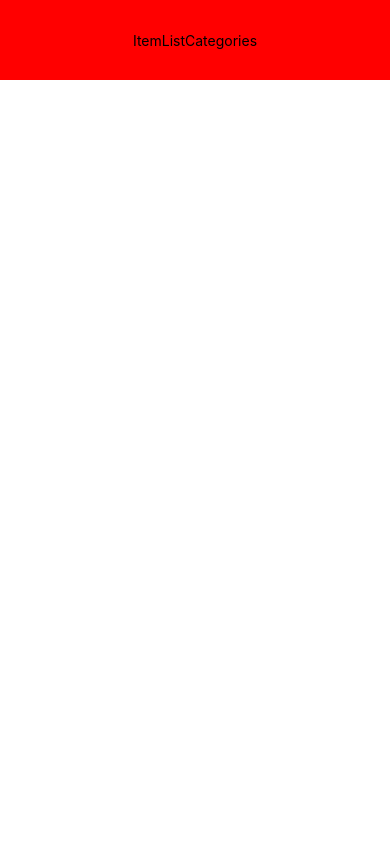
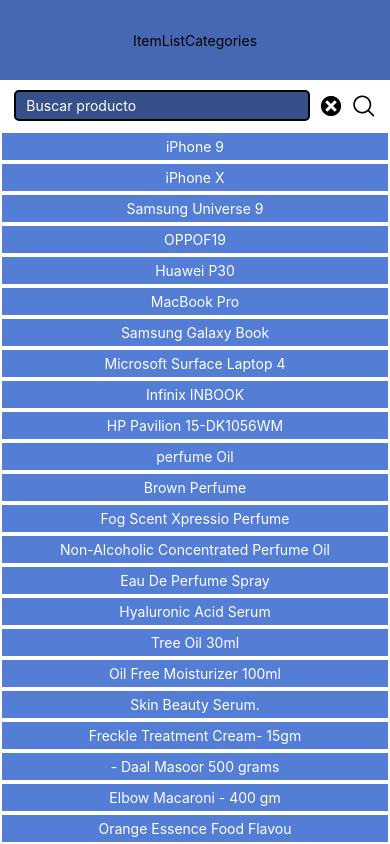
Before and after one commit to ManuelForneri/React-nativ, a React Native app: screen / in a window 390 px wide. Shown: the top 844 px of the page. Built offline with nearby package versions, Linux system fonts and the light colour scheme.

Commit message:
Se agrego la busqueda

```diff
--- a/src/Components/Header.jsx
+++ b/src/Components/Header.jsx
@@ -13,7 +13,7 @@
 
 const styles = StyleSheet.create({
   container: {
-    backgroundColor: "red",
+    backgroundColor: "#4668B3",
     height: 80,
     justifyContent: "center",
     alignItems: "center",
--- /dev/null
+++ b/src/Components/SearchBar.jsx
@@ -0,0 +1,60 @@
+import { Pressable, StyleSheet, TextInput, View } from "react-native";
+import React, { useState } from "react";
+import { AntDesign, Entypo } from "@expo/vector-icons";
+
+const SearchBar = ({ setKeyword }) => {
+  const [inputText, setInputText] = useState("");
+  const onDeletedSearch = () => {
+    setInputText("");
+    setKeyword("");
+  };
+
+  return (
+    <View style={styles.containerSearch}>
+      <TextInput
+        placeholder="Buscar producto"
+        placeholderTextColor="#fff"
+        style={styles.input}
+        value={inputText}
+        onChangeText={(t) => setInputText(t)}
+      />
+      <Pressable>
+        <Entypo
+          name="circle-with-cross"
+          size={24}
+          color="black"
+          onPress={() => onDeletedSearch()}
+        />
+      </Pressable>
+      <Pressable
+        onPress={() => {
+          setKeyword(inputText);
+        }}
+      >
+        <AntDesign name="search1" size={24} color="black" />
+      </Pressable>
+    </View>
+  );
+};
+
+export default SearchBar;
+
+const styles = StyleSheet.create({
+  containerSearch: {
+    width: "100%",
+    display: "flex",
+    flexDirection: "row",
+    padding: 10,
+    alignItems: "center",
+    justifyContent: "space-around",
+  },
+  input: {
+    backgroundColor: "#36508A",
+    width: "80%",
+    borderWidth: 2,
+    borderRadius: 5,
+    paddingHorizontal: 10,
+    paddingVertical: 5,
+    color: "#fff",
+  },
+});
--- /dev/null
+++ b/src/Components/TaskItem.jsx
@@ -0,0 +1,21 @@
+import { StyleSheet, Text, View } from "react-native";
+import React from "react";
+
+const TaskItem = ({ item }) => {
+  return (
+    <View style={styles.cardTask}>
+      <Text style={{ color: "#fff" }}>{item.title}</Text>
+    </View>
+  );
+};
+
+export default TaskItem;
+
+const styles = StyleSheet.create({
+  cardTask: {
+    backgroundColor: "#547DD6",
+    padding: 5,
+    margin: 2,
+    alignItems: "center",
+  },
+});
--- a/src/Screens/ItemListCategories.jsx
+++ b/src/Screens/ItemListCategories.jsx
@@ -1,11 +1,30 @@
-import { StyleSheet, Text, View } from "react-native";
-import React from "react";
+import React, { useEffect, useState } from "react";
+import { FlatList, StyleSheet, Text, View } from "react-native";
 import Header from "../Components/Header";
+import SearchBar from "../Components/SearchBar";
+import allTasks from "../Data/products.json";
+import TaskItem from "../Components/TaskItem";
 
 const ItemListCategories = () => {
+  const [keyword, setKeyword] = useState("");
+  const [tasks, setTasks] = useState(allTasks);
+
+  useEffect(() => {
+    const taskfiltered = allTasks.filter((item) =>
+      item.title.includes(keyword)
+    );
+    setTasks(taskfiltered);
+  }, [keyword]);
+
   return (
     <>
       <Header title="ItemListCategories" />
+      <SearchBar setKeyword={setKeyword} />
+      <FlatList
+        data={tasks}
+        keyExtractor={(item) => item.id}
+        renderItem={({ item }) => <TaskItem item={item} />}
+      />
     </>
   );
 };
```
Also changed, not shown: App.js (+7 -7 lines).
